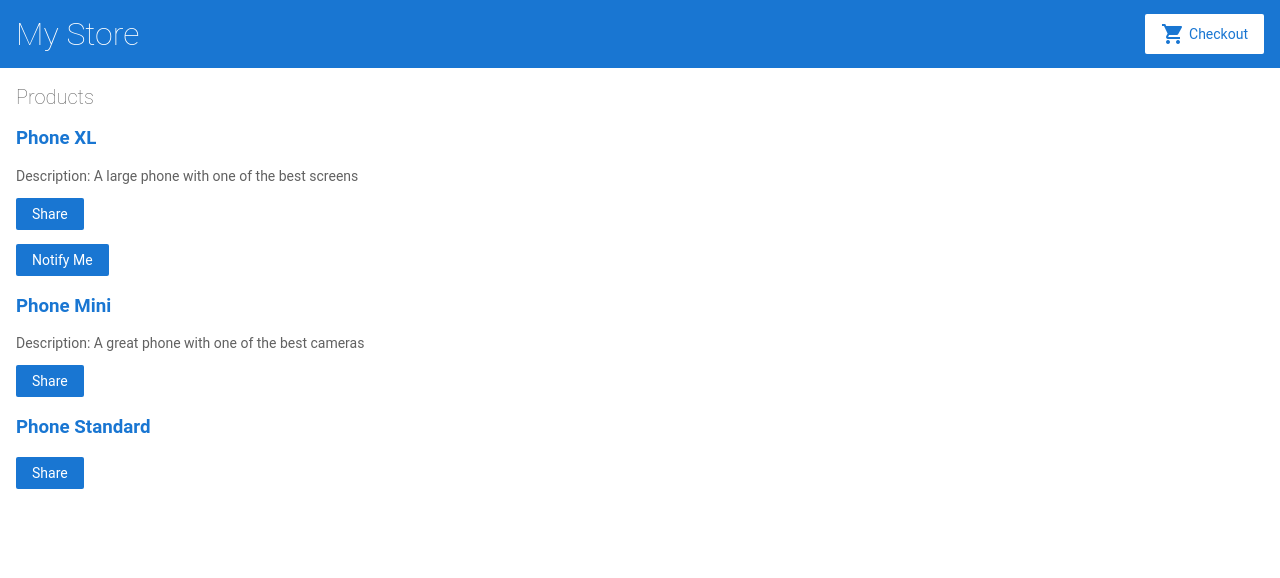
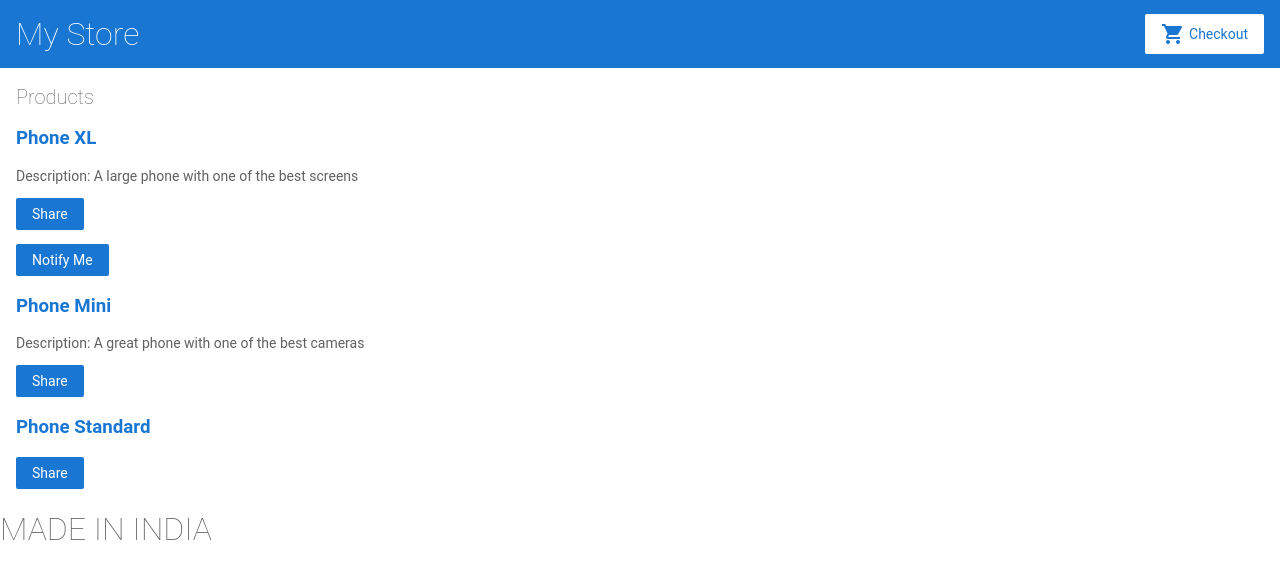
Before and after one commit to balajigajen8/AzureWebApp-GitHub-Public, an Angular app: page / in a window 1280 px wide. Shown: the top 578 px of the page. Built offline with nearby package versions, Linux system fonts and the light colour scheme.

Commit message:
Update app.component.html

```diff
--- a/src/app/app.component.html
+++ b/src/app/app.component.html
@@ -3,3 +3,8 @@
 <div class="container">
   <router-outlet></router-outlet>
 </div>
+<h1 class="indian-product">
+  <span *ngFor="let part of titleParts" [ngClass]="part.colorClass">
+    {{ part.text }}
+  </span>
+</h1>
```
